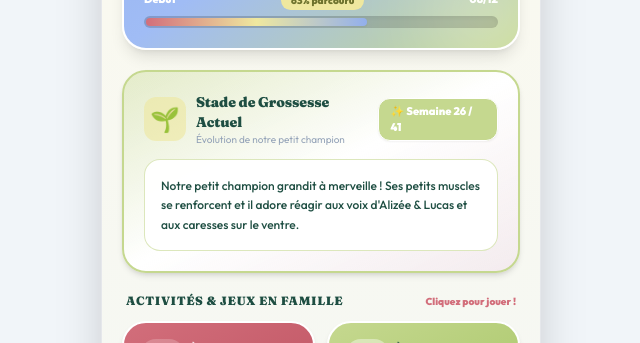
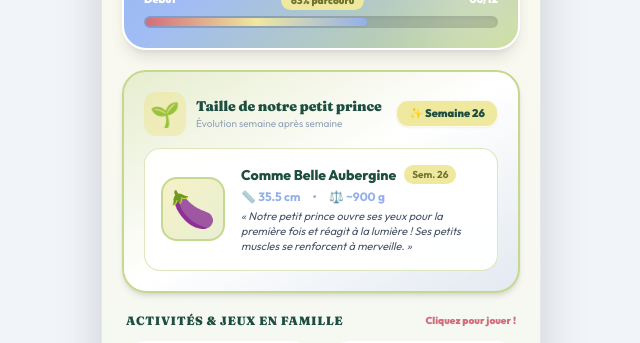
Before and after one commit to celiamen92240/bebe-alizee-lucas, a React (Vite) app in the folder frontend/: page / in a window 1280 px wide. Shown: the part 329-672 px from the top of the page, without its empty margins (319-959 px from the left). Built offline with nearby package versions, Linux system fonts and the light colour scheme; no server answers; the HTML template or start-up script is replaced by a standard one; a web font is replaced by a local one.

Commit message:
Mise a jour stade de grossesse: Semaine 26 et carte fruit legume Aubergine

```diff
--- /dev/null
+++ b/frontend/src/data/fruitsData.js
@@ -0,0 +1,32 @@
+export const fruitsData = [
+  { week: 20, fruit: "Banane", emoji: "🍌", sizeCm: 25.5, weightG: 300, desc: "Notre petit prince commence à bien entendre les voix d'Alizée & Lucas !" },
+  { week: 21, fruit: "Carotte", emoji: "🥕", sizeCm: 27.0, weightG: 360, desc: "Ses petits mouvements et ses coups de pied deviennent de plus en plus nets." },
+  { week: 22, fruit: "Poivron", emoji: "🫑", sizeCm: 28.0, weightG: 430, desc: "Ses sens se développent : goût, toucher et ouïe s'affinent chaque jour." },
+  { week: 23, fruit: "Mangue", emoji: "🥭", sizeCm: 29.0, weightG: 500, desc: "Bébé s'entraîne à respirer et bouge au rythme des chansons de maman et papa." },
+  { week: 24, fruit: "Épi de maïs", emoji: "🌽", sizeCm: 30.0, weightG: 600, desc: "Ses petites empreintes digitales de petit champion sont maintenant uniques !" },
+  { week: 25, fruit: "Navet gourmand", emoji: "🥬", sizeCm: 34.0, weightG: 750, desc: "Ses cheveux et ses cils commencent à pousser délicatement." },
+  {
+    week: 26,
+    fruit: "Belle Aubergine",
+    emoji: "🍆",
+    sizeCm: 35.5,
+    weightG: 900,
+    isCurrent: true,
+    desc: "Notre petit prince ouvre ses yeux pour la première fois et réagit à la lumière ! Ses petits muscles se renforcent à merveille."
+  },
+  { week: 27, fruit: "Chou-fleur", emoji: "🥦", sizeCm: 36.5, weightG: 1000, desc: "Le cap du premier kilo est franchi ! Notre petit aventurier rêve peut-être déjà." },
+  { week: 28, fruit: "Grande Laitue", emoji: "🥗", sizeCm: 37.5, weightG: 1100, desc: "Début du 3ème trimestre ! Ses paupières s'ouvrent et se ferment." },
+  { week: 29, fruit: "Courge Butternut", emoji: "🎃", sizeCm: 38.5, weightG: 1250, desc: "Ses petits os durcissent et ses muscles se renforcent chaque jour." },
+  { week: 30, fruit: "Chou pommé", emoji: "🥬", sizeCm: 40.0, weightG: 1400, desc: "Bébé commence à réguler sa propre température corporelle." },
+  { week: 31, fruit: "Noix de Coco", emoji: "🥥", sizeCm: 41.0, weightG: 1600, desc: "Ses 5 sens sont en alerte, il tourne la tête vers les voix d'Alizée & Lucas." },
+  { week: 32, fruit: "Chou chinois", emoji: "🥬", sizeCm: 42.5, weightG: 1800, desc: "Bébé prend du poids rapidement et s'arrondit de jolies fossettes." },
+  { week: 33, fruit: "Ananas", emoji: "🍍", sizeCm: 44.0, weightG: 2000, desc: "Son système immunitaire se prépare pour sa grande arrivée parmi nous." },
+  { week: 34, fruit: "Melon Cantaloup", emoji: "🍈", sizeCm: 45.0, weightG: 2200, desc: "Bébé reconnaît parfaitement la voix de maman Alizée et de papa Lucas !" },
+  { week: 35, fruit: "Papaye", emoji: "🥭", sizeCm: 46.0, weightG: 2450, desc: "La plupart de ses organes vitaux sont maintenant complètement matures." },
+  { week: 36, fruit: "Belle Blette", emoji: "🥬", sizeCm: 47.5, weightG: 2700, desc: "Il prend la position tête en bas pour préparer le grand jour de la rencontre." },
+  { week: 37, fruit: "Courge d'hiver", emoji: "🎃", sizeCm: 48.5, weightG: 2900, desc: "Bébé est considéré à terme précoce : notre petit prince peut arriver à tout moment !" },
+  { week: 38, fruit: "Grande Rhubarbe", emoji: "🌿", sizeCm: 49.5, weightG: 3100, desc: "Ses organes fonctionnent parfaitement, il attend patiemment le signal." },
+  { week: 39, fruit: "Pastèque", emoji: "🍉", sizeCm: 50.5, weightG: 3300, desc: "La valise de maternité est prête, le grand saut approche à grands pas !" },
+  { week: 40, fruit: "Belle Citrouille Dorée", emoji: "🎃", sizeCm: 51.5, weightG: 3500, desc: "Terme officiel : bienvenue dans le monde à notre petit champion d'amour ! 🦕✨" },
+  { week: 41, fruit: "Grande Citrouille Gourmande", emoji: "🎃", sizeCm: 52.0, weightG: 3600, desc: "Le grand jour est arrivé, toute la famille est prête à accueillir notre trésor !" }
+];
--- a/frontend/src/views/HomeView.jsx
+++ b/frontend/src/views/HomeView.jsx
@@ -2,6 +2,7 @@ import React, { useState, useEffect } from 'react';
 import { Calendar, Heart, Clock, Sparkles, Trophy, ArrowRight, Baby, Crown, Star, Flame, Lock } from 'lucide-react';
 import confetti from 'canvas-confetti';
 import { useUser } from '../context/UserContext';
+import { fruitsData } from '../data/fruitsData';
 
 export default function HomeView({ setTab, isBorn, actualBirth }) {
   const { currentUser, setIsRegisterModalOpen } = useUser();
@@ -18,6 +19,7 @@ export default function HomeView({ setTab, isBorn, actualBirth }) {
   };
 
   const currentWeek = getAutoPregnancyWeek();
+  const fruitInfo = fruitsData.find(f => f.week === currentWeek) || fruitsData.find(f => f.week === 26) || fruitsData[0];
 
   // Real-time ticking Countdown to Due Date (08/12/2026)
   const [timeLeft, setTimeLeft] = useState({
@@ -134,27 +136,51 @@ export default function HomeView({ setTab, isBorn, actualBirth }) {
         )}
       </div>
 
-      {/* 2. Stade de Grossesse Automatique */}
-      <div className="bg-gradient-to-br from-[#C5D88F]/40 via-white to-[#ECCEE6]/30 rounded-3xl p-5 shadow-md border-2 border-[#C5D88F] space-y-3">
+      {/* 2. TAILLE DE BÉBÉ EN FRUITS / LÉGUMES */}
+      <div className="bg-gradient-to-br from-[#C5D88F]/35 via-white to-[#92AFEC]/20 rounded-3xl p-5 shadow-md border-2 border-[#C5D88F] space-y-3">
         <div className="flex items-center justify-between">
           <div className="flex items-center gap-2.5">
             <span className="text-2xl p-1.5 bg-[#EFE89F]/60 rounded-xl">🌱</span>
             <div>
               <h3 className="font-serif text-sm font-black text-[#1E4E42]">
-                Stade de Grossesse Actuel
+                Taille de notre petit prince
               </h3>
-              <p className="text-[10px] text-slate-400">Évolution de notre petit champion</p>
+              <p className="text-[10px] text-slate-400">Évolution semaine après semaine</p>
             </div>
           </div>
-          <span className="text-[11px] font-black text-white bg-[#C5D88F] px-3 py-1 rounded-xl shadow-sm text-[#1E4E42] border border-white">
-            ✨ Semaine {currentWeek} / 41
+
+          {/* Automatic Live Week Badge (Semaine 26 sans /41) */}
+          <span className="text-[11px] font-black text-[#1E4E42] bg-[#EFE89F] border border-white/80 rounded-xl px-3 py-1 flex items-center gap-1 shadow-sm">
+            <span>✨ Semaine {currentWeek}</span>
           </span>
         </div>
 
-        <div className="bg-white/95 rounded-2xl p-4 border border-[#C5D88F]/60 shadow-xs">
-          <p className="text-xs text-[#1E4E42] leading-relaxed font-medium">
-            Notre petit champion grandit à merveille ! Ses petits muscles se renforcent et il adore réagir aux voix d'Alizée & Lucas et aux caresses sur le ventre.
-          </p>
+        {/* Fruit Detail Display */}
+        <div className="bg-white/95 rounded-2xl p-4 border border-[#C5D88F]/60 flex items-center gap-4 shadow-xs">
+          <div className="w-16 h-16 rounded-2xl bg-gradient-to-br from-[#EFE89F]/60 to-[#C5D88F]/40 shadow-xs border-2 border-[#C5D88F] flex items-center justify-center text-4xl flex-shrink-0 animate-bounce-subtle">
+            {fruitInfo.emoji}
+          </div>
+
+          <div className="space-y-1">
+            <div className="flex items-center gap-2">
+              <span className="font-extrabold text-sm text-[#1E4E42]">
+                Comme {fruitInfo.fruit}
+              </span>
+              <span className="text-[10px] bg-[#EFE89F] text-[#6E732E] px-2 py-0.5 rounded-full font-bold">
+                Sem. {currentWeek}
+              </span>
+            </div>
+
+            <div className="flex items-center gap-3 text-xs text-[#92AFEC] font-bold">
+              <span>📏 {fruitInfo.sizeCm} cm</span>
+              <span>•</span>
+              <span>⚖️ ~{fruitInfo.weightG} g</span>
+            </div>
+
+            <p className="text-[11px] text-slate-600 italic leading-snug">
+              « {fruitInfo.desc} »
+            </p>
+          </div>
         </div>
       </div>
 
```
Also changed, not shown: 5 other files (tests, documents, lock files or other folders).
